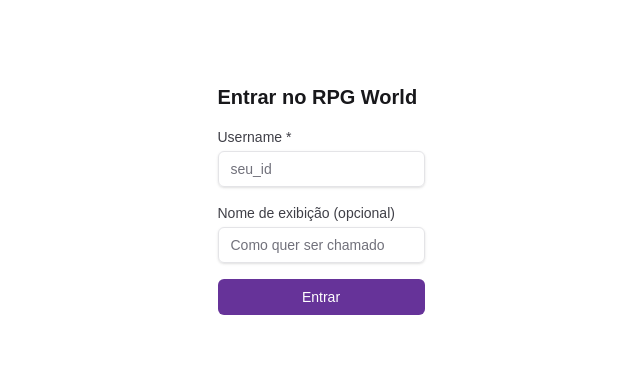
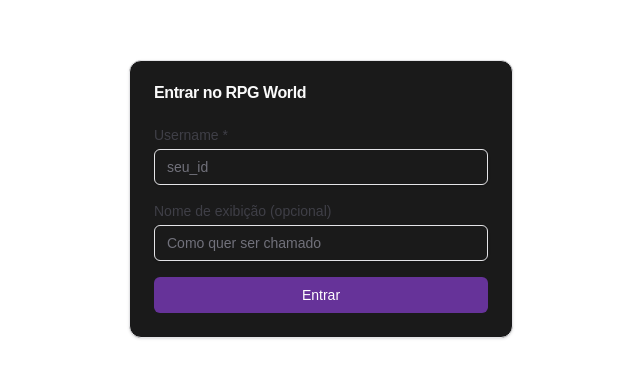
Before and after one commit to rebecamorais/rpg-world, a Next.js app: page / in a window 1280 px wide. Shown: the part 201-578 px from the top of the page, without its empty margins (319-959 px from the left). Built offline with nearby package versions, Linux system fonts and the light colour scheme.

Commit message:
feat: Wrap login form, new character creation, and attribute section with Card components for enhanced UI.

```diff
--- a/app/characters/new/page.tsx
+++ b/app/characters/new/page.tsx
@@ -6,6 +6,13 @@ import Link from 'next/link';
 import { useRouter } from 'next/navigation';
 
 import { Button } from '@/frontend/components/ui/button';
+import {
+  Card,
+  CardContent,
+  CardDescription,
+  CardHeader,
+  CardTitle,
+} from '@/frontend/components/ui/card';
 import { Input } from '@/frontend/components/ui/input';
 import { Label } from '@/frontend/components/ui/label';
 import { SingleSelect } from '@/frontend/components/ui/single-select';
@@ -75,9 +82,14 @@ export default function NewCharacterPage() {
           ← Voltar
         </Link>
       </div>
-      <h1 className="mb-4 text-xl font-semibold text-zinc-900 dark:text-zinc-100">
-        Novo personagem
-      </h1>
+      <Card>
+        <CardHeader>
+          <CardTitle>Novo personagem</CardTitle>
+          <CardDescription>
+            Defina o nome e escolha o sistema de regras.
+          </CardDescription>
+        </CardHeader>
+        <CardContent>
           <form onSubmit={handleSubmit} className="space-y-4">
             <div>
               <Label htmlFor="name">Nome *</Label>
@@ -116,6 +128,8 @@ export default function NewCharacterPage() {
               </Link>
             </div>
           </form>
+        </CardContent>
+      </Card>
     </div>
   );
 }
--- a/src/frontend/components/AttributesSection.tsx
+++ b/src/frontend/components/AttributesSection.tsx
@@ -1,5 +1,11 @@
 'use client';
 
+import {
+  Card,
+  CardContent,
+  CardHeader,
+  CardTitle,
+} from '@/frontend/components/ui/card';
 import type { AttributeKey } from '@/systems/dnd5e';
 import { ATTRIBUTE_KEYS, ATTRIBUTE_LABELS } from '@/systems/dnd5e/constants';
 
@@ -15,9 +21,13 @@ export default function AttributesSection({
   onAttributeChange,
 }: Props) {
   return (
-    <div>
-      <h3 className="text-foreground mb-2 text-sm font-semibold">Atributos</h3>
-      <div className="flex flex-wrap gap-4">
+    <Card className="border-border bg-card h-full">
+      <CardHeader className="border-border bg-muted/50 border-b px-4 py-3">
+        <CardTitle className="text-muted-foreground text-sm tracking-wider uppercase">
+          Atributos
+        </CardTitle>
+      </CardHeader>
+      <CardContent className="flex flex-wrap justify-center gap-4 p-4">
         {ATTRIBUTE_KEYS.map((key) => (
           <AttributeCard
             key={key}
@@ -26,7 +36,7 @@ export default function AttributesSection({
             onChange={(value) => onAttributeChange(key, value)}
           />
         ))}
-      </div>
-    </div>
+      </CardContent>
+    </Card>
   );
 }
--- a/src/frontend/components/LoginForm.tsx
+++ b/src/frontend/components/LoginForm.tsx
@@ -3,6 +3,12 @@
 import { useState } from 'react';
 
 import { Button } from '@/frontend/components/ui/button';
+import {
+  Card,
+  CardContent,
+  CardHeader,
+  CardTitle,
+} from '@/frontend/components/ui/card';
 import { Input } from '@/frontend/components/ui/input';
 import { Label } from '@/frontend/components/ui/label';
 import { useCurrentUser } from '@/frontend/context/UserContext';
@@ -25,10 +31,12 @@ export default function LoginForm() {
   };
 
   return (
-    <form onSubmit={handleSubmit} className="flex max-w-sm flex-col gap-4">
-      <h2 className="text-foreground text-xl font-semibold">
-        Entrar no RPG World
-      </h2>
+    <Card className="mx-auto w-full max-w-sm">
+      <CardHeader>
+        <CardTitle>Entrar no RPG World</CardTitle>
+      </CardHeader>
+      <CardContent>
+        <form onSubmit={handleSubmit} className="flex flex-col gap-4">
           <div>
             <Label htmlFor="username">Username *</Label>
             <Input
@@ -55,5 +63,7 @@ export default function LoginForm() {
           )}
           <Button type="submit">Entrar</Button>
         </form>
+      </CardContent>
+    </Card>
   );
 }
```
Lines whose indentation alone changed are shown as unchanged.
